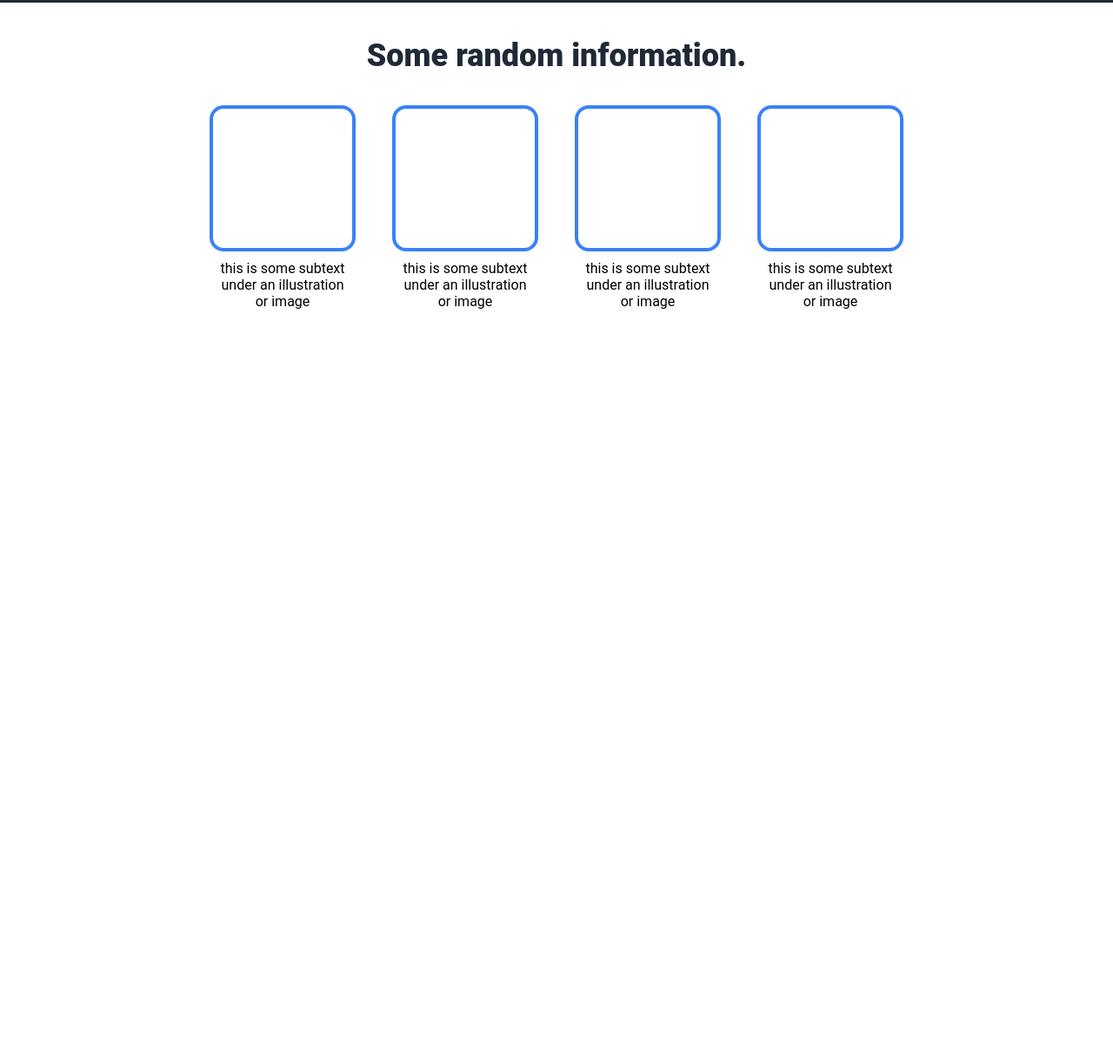
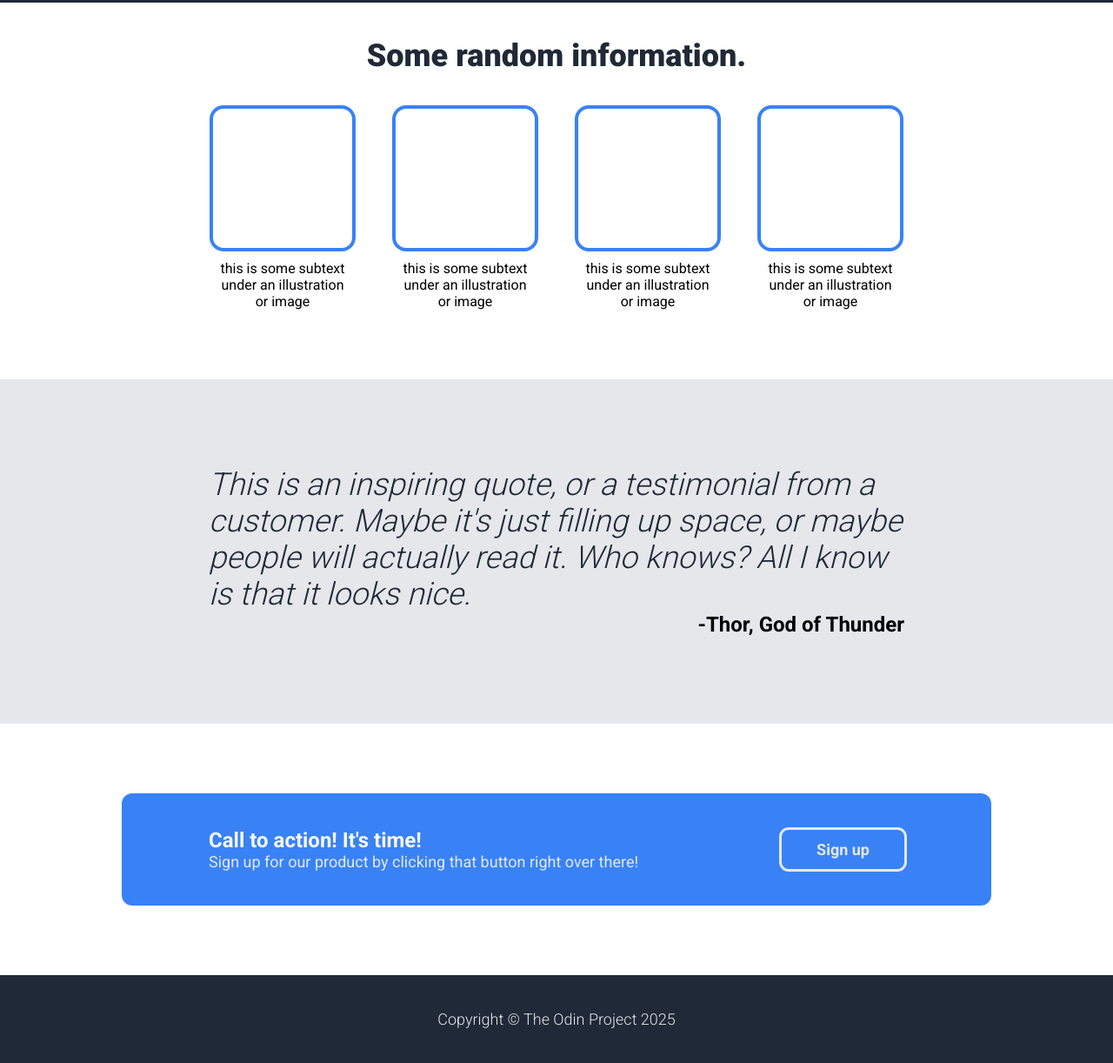
Before and after one commit to alogieishara/css-landing-page, a plain HTML site: page index.html in a window 1280 px wide. Shown: the part 517-1739 px from the top of the page at 87% size. Before the commit the page ends 953 px from the top, so only its background shows below. Drawn offline with Linux system fonts and the light colour scheme.

Commit message:
quote, action and footer

```diff
--- a/index.html
+++ b/index.html
@@ -4,6 +4,7 @@
     <meta charset="UTF-8">
     <meta name="viewport" content="width=device-width, initial-scale=1.0">
     <link rel="stylesheet" href="style.css">
+    <link href="https://fonts.googleapis.com/css2?family=Roboto:wght@300;400;700;900&display=swap" rel="stylesheet">
     <title>Landing Page</title>
 </head>
 <body>
@@ -47,5 +48,25 @@
             <span>this is some subtext under an illustration or image</span>
         </div>
     </div>
+    <div class="quote-wrapper">
+        <div class="quote">
+            <div class="quote-text">This is an inspiring quote, or a testimonial from a customer. Maybe it's just filling up
+                space, or maybe people will actually read it. Who knows? All I know is that it looks nice.
+            </div>
+            <div class="quote-author">-Thor, God of Thunder</div>
+        </div>
+    </div>
+    <div class="action-wrapper">
+        <div class="action">
+            <div class="action-text">
+                <div class="action-title">Call to action! It's time!</div>
+                <div class="action-sub">Sign up for our product by clicking that button right over there!</div>
+            </div>
+            <button class="action-button">Sign up</button>
+        </div>
+    </div>
+    <div class="footer">
+        <div class="footer-text">Copyright © The Odin Project 2025</div>
+    </div>
 </body>
 </html>
--- a/style.css
+++ b/style.css
@@ -4,6 +4,7 @@
     margin: 0;
     padding: 0;
 }
+
 .header-wrapper, .hero-wrapper {
     display:flex;
     background-color: #1F2937;
@@ -118,3 +119,97 @@ span {
     width: 150px;
     text-align: center;
 }
+
+.quote-wrapper {
+    background-color: #E5E7EB;
+    display: flex;
+    justify-content: center;
+}
+
+.quote {
+    display: flex;
+    flex-direction: column;
+    max-width: 800px;
+    padding-top: 100px;
+    padding-bottom: 100px;
+}
+
+.quote-text {
+    font-size: 36px;
+    font-weight: 300;
+    font-style: italic;
+    color: #1F2937;
+}
+
+.quote-author {
+    font-size: 24px;
+    font-weight: bold;
+    align-self: flex-end;
+}
+
+.action-wrapper {
+    display: flex;
+    justify-content: center;
+    padding-top: 80px;
+    padding-bottom: 80px;
+}
+
+.action {
+    display: flex;
+    justify-content: space-between;
+    align-items: center;
+    max-width: 1000px;
+    width:100%;
+    background-color: #3882F6;
+    border-radius: 12px;
+    padding-top: 40px;
+    padding-bottom: 40px;
+    padding-left: 100px;
+    padding-right: 100px;
+}
+
+.action-text {
+    display: flex;
+    flex-direction: column;
+}
+
+.action-title {
+    font-size: 24px;
+    font-weight: bold;
+    color: #F9FAF8;
+}
+
+.action-sub {
+    font-size: 18px;
+    color: #E5E7EB;
+}
+
+.action-button {
+    color: #E5E7EB;
+    outline: 3px solid #E5E7EB;
+    background-color: #3882F6;
+    font-size: 18px;
+    font-weight: bold;
+    padding: 12px;
+    padding-right: 40px;
+    padding-left: 40px;
+    border: none;
+    text-align: center;
+    text-decoration: none;
+    max-width: 160px;
+    border-radius: 8px;
+}
+
+.footer {
+    display: flex;
+    justify-content: center;
+    background-color: #1F2937;
+    padding-top: 40px;
+    padding-bottom: 40px;
+}
+
+.footer-text {
+    font-size: 18px;
+    color: #E5E7EB;
+    font-weight: 300;
+}
```
